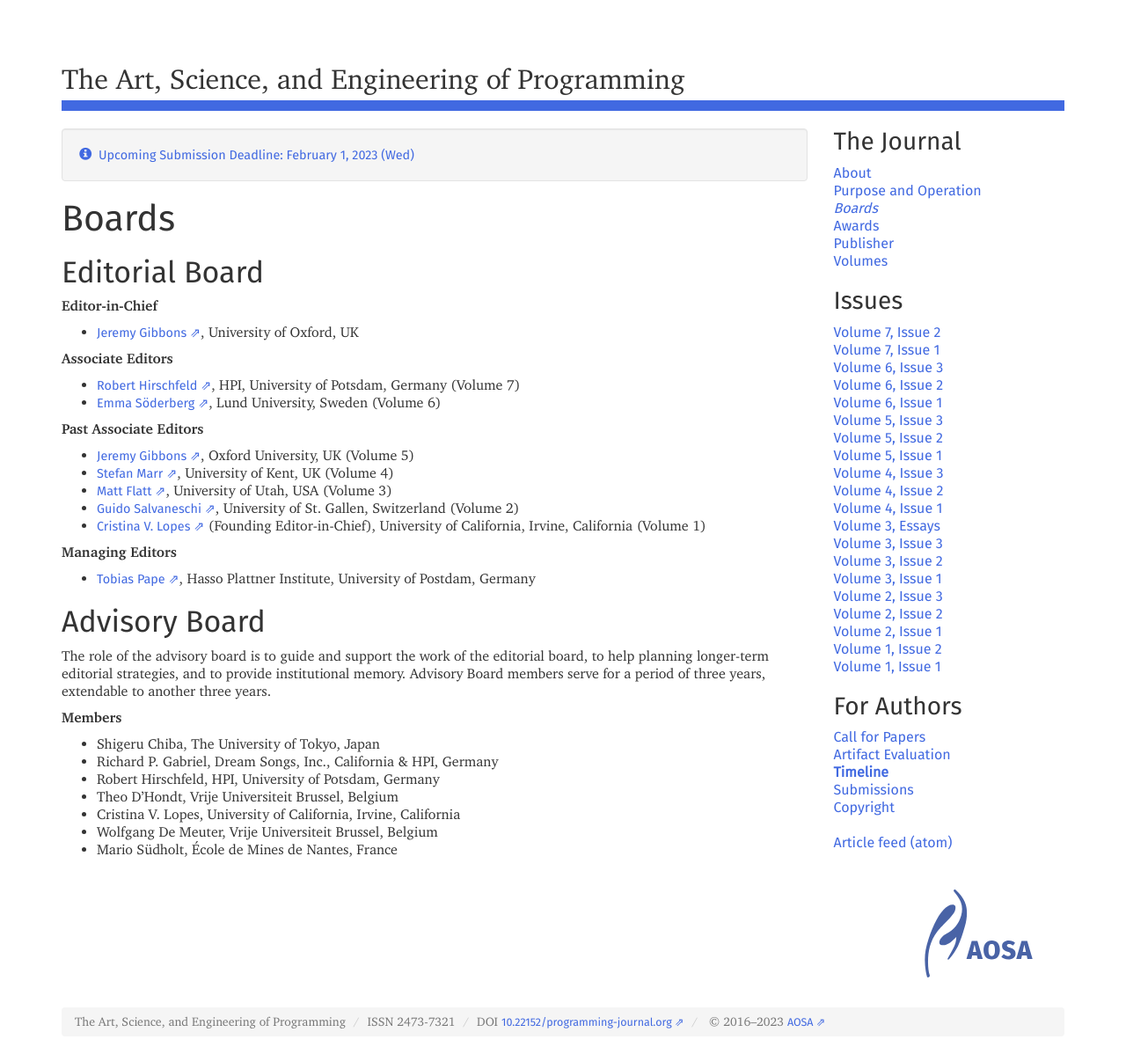
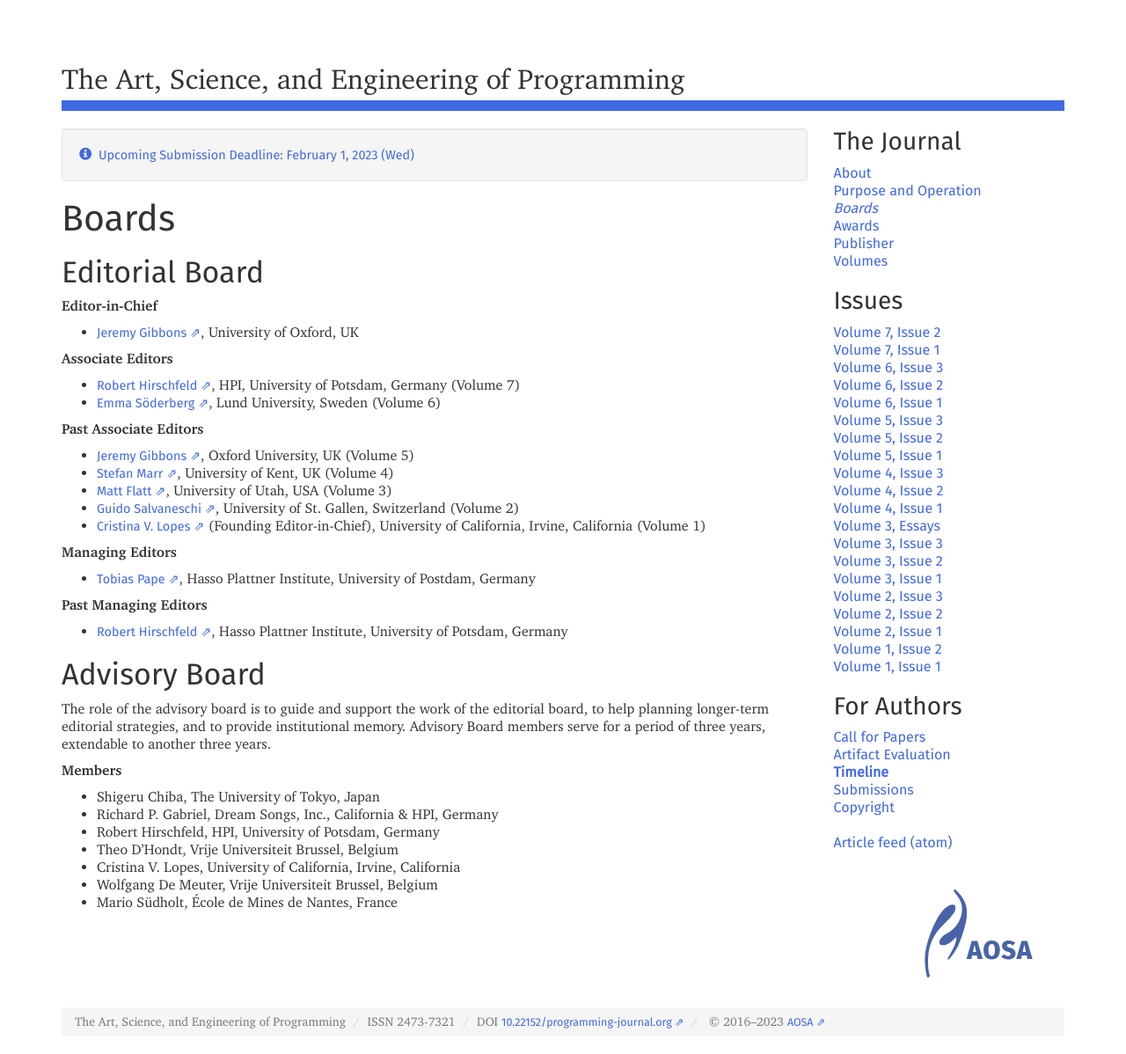
Before and after one commit to programming-journal/programming-journal.github.io, a Jekyll site: the page built from boards/index.markdown, in a window 1280 px wide. Shown: the whole page at 88% size. Built offline with Jekyll 4.4.1, drawn with Linux system fonts in a browser that asks for light colours.

Commit message:
Boards updated

```diff
--- a/boards/index.markdown
+++ b/boards/index.markdown
@@ -25,7 +25,11 @@ order: 500
 
 **Managing Editors**
 
-* [Tobias Pape](https://www.hpi.uni-potsdam.de/swa/people/pape/index.html), Hasso Plattner Institute, University of Postdam, Germany
+* [Tobias Pape](https://www.hpi.uni-potsdam.de/swa/people/pape/), Hasso Plattner Institute, University of Postdam, Germany
+
+**Past Managing Editors**
+
+* [Robert Hirschfeld](https://www.hpi.uni-potsdam.de/swa/people/hirschfeld/), Hasso Plattner Institute, University of Potsdam, Germany
 
 ## Advisory Board
 The role of the advisory board is to guide and support the work of the editorial board, to help planning longer-term editorial strategies, and to provide institutional memory. Advisory Board members serve for a period of three years, extendable to another three years.
```
